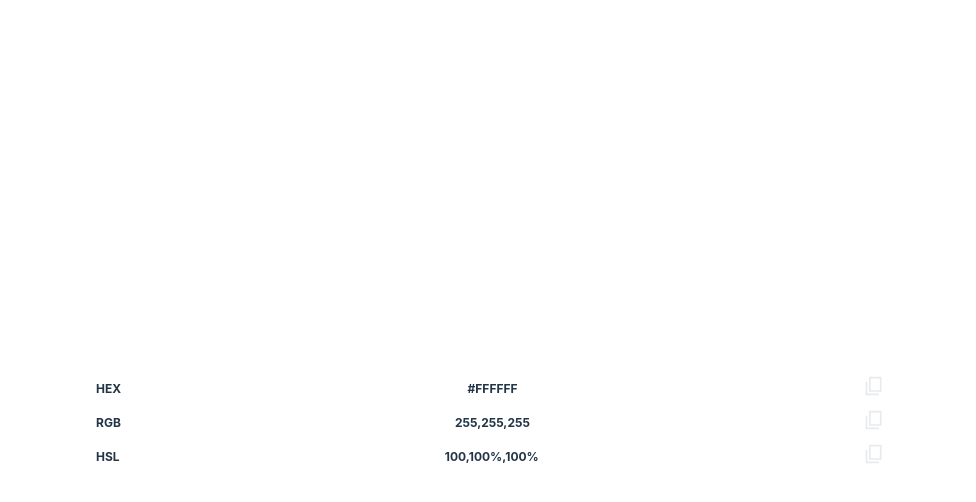
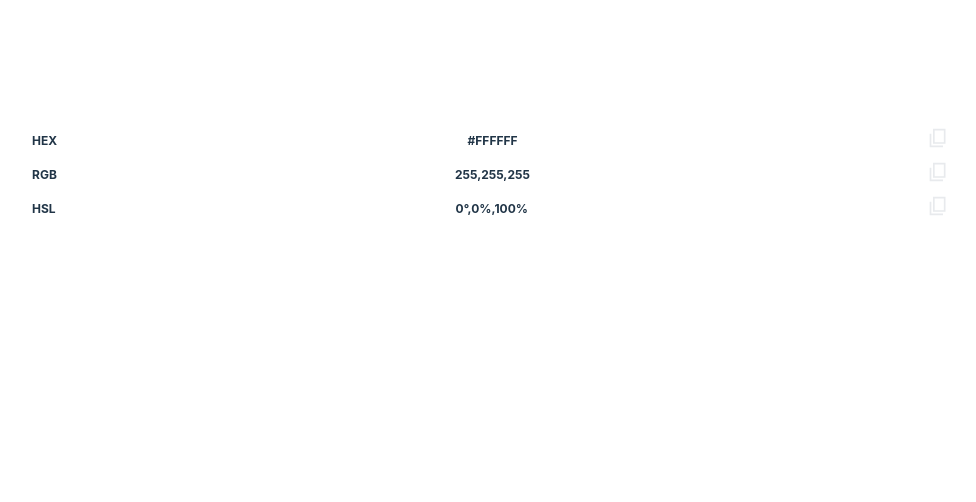
Before and after one commit to owen-sellner/colour-picker, a React (Vite) app: page / in a window 1280 px wide. Shown: the top 502 px of the page, without its empty margins (150-1126 px from the left). Built offline with nearby package versions, Linux system fonts and the light colour scheme.

Commit message:
Add converters for HSL and RGB

```diff
--- a/src/App.css
+++ b/src/App.css
@@ -5,12 +5,12 @@
 }
 
 .colour-display {
-  margin:  0 auto 1rem auto;
+  margin:  0.5rem auto 1rem auto;
   padding: 10px;
   background: #FFF;
-  width: 60vw;
-  height: 25vw;
-  border-radius: 16px;
+  width: 70vw;
+  height: 5vw;
+  border-radius: 8px;
 }
 
 p {
--- a/src/App.tsx
+++ b/src/App.tsx
@@ -1,5 +1,5 @@
 import './App.css';
-import React from 'react';
+import React, { useEffect, useState } from 'react';
 import copyIcon from '../public/copy.svg';
 
 interface CopyIconButtonProps {
@@ -14,30 +14,119 @@ const CopyIconButton: React.FC<CopyIconButtonProps> = ({ code }) => {
   );
 };
 
+const hexToRGB = (hex: string): string => {
+  const hexRegex = /^#?([a-fA-F0-9]{6}|[a-fA-F0-9]{3})$/;
+  if (!hexRegex.test(hex)) {
+    return "";
+  }
+  hex = hex.replace(/^#/, '');
+
+  if (hex.length === 3) {
+    hex = hex.split('').map(x => x + x).join('');
+  }
+
+  const r = parseInt(hex.substring(0, 2), 16);
+  const g = parseInt(hex.substring(2, 4), 16);
+  const b = parseInt(hex.substring(4, 6), 16);
+
+  return `${r},${g},${b}`;
+};
+
+function hexToHSL(hex: string): string {
+  const rgb = hexToRGB(hex);
+
+  const [r, g, b] = rgb.split(',').map(Number);
+
+  const rNorm = r / 255;
+  const gNorm = g / 255;
+  const bNorm = b / 255;
+
+  const max = Math.max(rNorm, gNorm, bNorm);
+  const min = Math.min(rNorm, gNorm, bNorm);
+  const delta = max - min;
+
+  let h = 0;
+  let s = 0;
+  const l = (max + min) / 2;
+
+  if (delta !== 0) {
+    if (max === rNorm) {
+      h = ((gNorm - bNorm) / delta) % 6;
+    } else if (max === gNorm) {
+      h = (bNorm - rNorm) / delta + 2;
+    } else if (max === bNorm) {
+      h = (rNorm - gNorm) / delta + 4;
+    }
+    h = Math.round(h * 60);
+    if (h < 0) h += 360;
+  }
+
+  if (delta !== 0) {
+    s = delta / (1 - Math.abs(2 * l - 1));
+  }
+
+  s = Math.round(s * 100);
+  const lPercent = Math.round(l * 100);
+
+  return `${h}°,${s}%,${lPercent}%`;
+};
+
+
 function App() {
-  const HEX_CODE = "#FFFFFF";
-  const RGB_CODE = "255,255,255";
-  const HSL_CODE = "100,100%,100%";
 
-  chrome.storage.local.set({ isMenuOpen: true });
+  const [colour, setColour] = useState<string>('');
+
+  const getColour = (): Promise<string> => {
+    return new Promise((resolve, reject) => {
+      chrome.storage.local.get(['colour'], (result) => {
+        if (chrome.runtime.lastError) {
+          reject(chrome.runtime.lastError);
+        } else {
+          const colour = result.colour || "#FFFFFF";
+          resolve(colour);
+        }
+      });
+    });
+  };
+
+  useEffect(() => {
+    const fetchColour = async () => {
+      const storedColour = await getColour();
+      setColour(storedColour);
+    };
+
+    fetchColour();
+
+    const handleStorageChange = (changes: chrome.storage.StorageChange) => {
+      if (changes.newValue) {
+        setColour(changes.newValue);
+      }
+    };
+
+    chrome.storage.onChanged.addListener(handleStorageChange);
+
+    return () => {
+      chrome.storage.onChanged.removeListener(handleStorageChange);
+    };
+  }, []);
 
   return (
     <>
-      <div className='colour-display' style={{ background: HEX_CODE }}> </div>
+      <div className='colour-display' style={{ background: colour }}> </div>
       <div className='flex-row'>
         <p>HEX</p>
-        <p>{HEX_CODE}</p>
-        <CopyIconButton code={HEX_CODE} />
+        <p>{colour.toUpperCase()}</p>
+        <CopyIconButton code={colour.toUpperCase()} />
       </div>
       <div className='flex-row'>
         <p>RGB</p>
-        <p>{RGB_CODE}</p>
-        <CopyIconButton code={RGB_CODE} />
+        <p>{hexToRGB(colour)}</p>
+        <CopyIconButton code={hexToRGB(colour)} />
       </div>
       <div className='flex-row'>
         <p>HSL</p>
-        <p>{HSL_CODE}</p>
-        <CopyIconButton code={HSL_CODE} />
+        <p>{hexToHSL(colour)}</p>
+        <CopyIconButton code={hexToHSL(colour)} />
       </div>
     </>
   )
```
Also changed, not shown: src/background.ts (+17 -0 lines), src/content.ts (+6 -12 lines).
